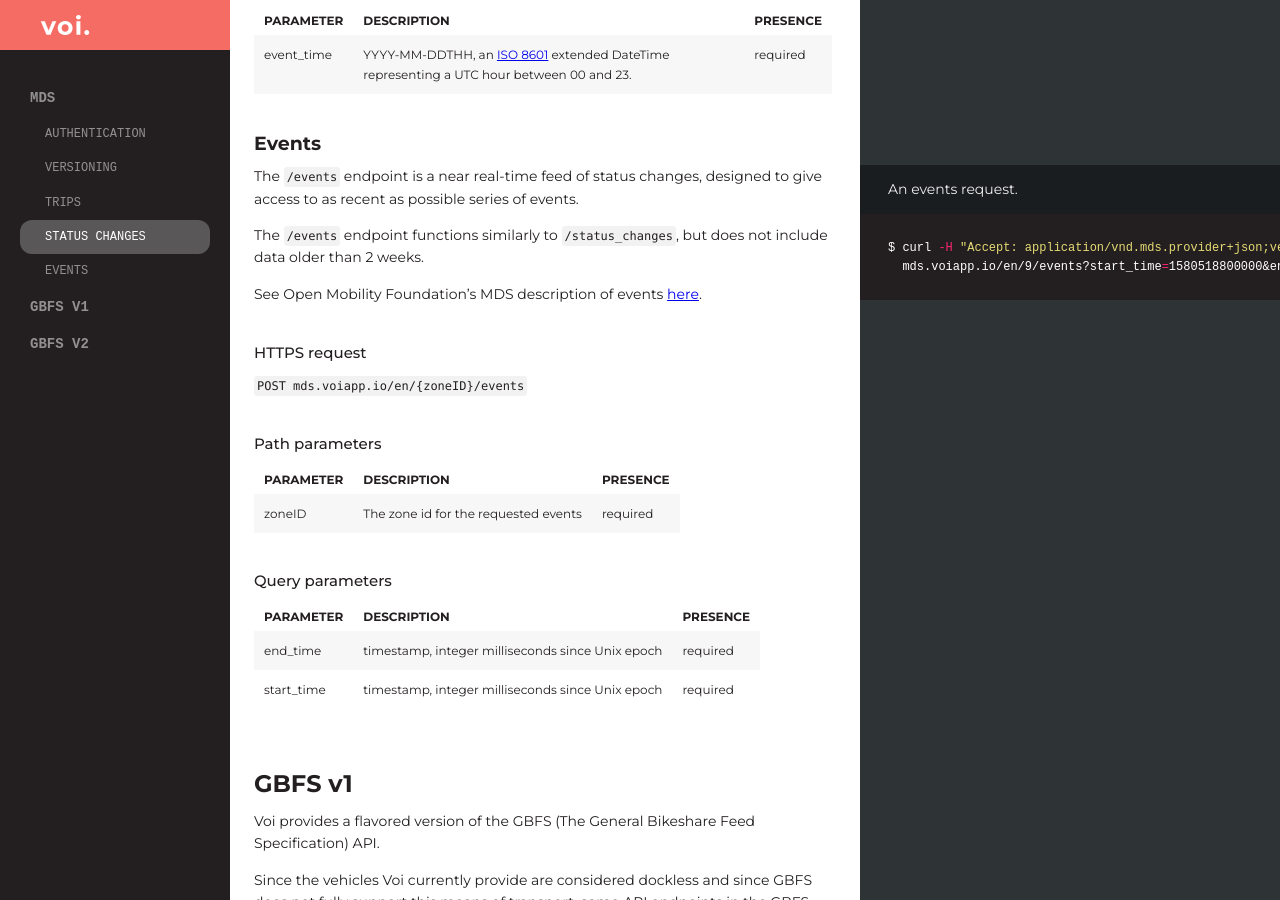
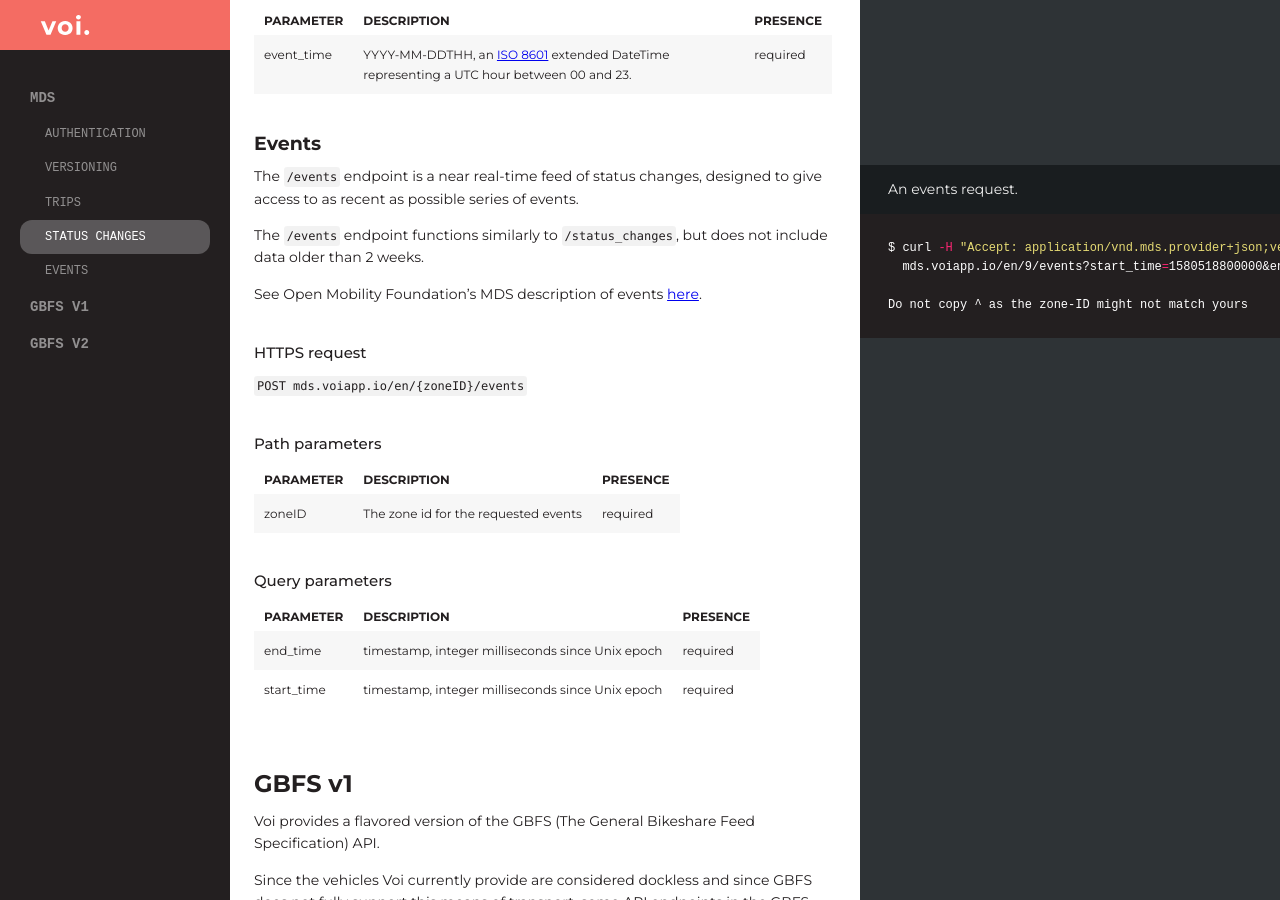
Before and after one commit to voi-api/voi-api.github.io, a Jekyll site: the page built from maas-light.md, in a window 1280 px wide and 900 px high, scrolled down 2001 px. Built offline with Jekyll 4.4.1, drawn with Linux system fonts in a browser that asks for light colours; some web fonts are replaced.

Commit message:
Clarification regarding zone-id events

````diff
--- a/maas-light.md
+++ b/maas-light.md
@@ -127,6 +127,8 @@ See Open Mobility Foundation's MDS description on status changes [here](https://
 ```shell
 $ curl -H "Accept: application/vnd.mds.provider+json;version=0.4"
   mds.voiapp.io/en/9/events?start_time=1580518800000&end_time=1581123600000
+
+Do not copy ^ as the zone-ID might not match yours
 ```
 
 The `/events` endpoint is a near real-time feed of status changes, designed to give access to as recent as possible series of events.
````
